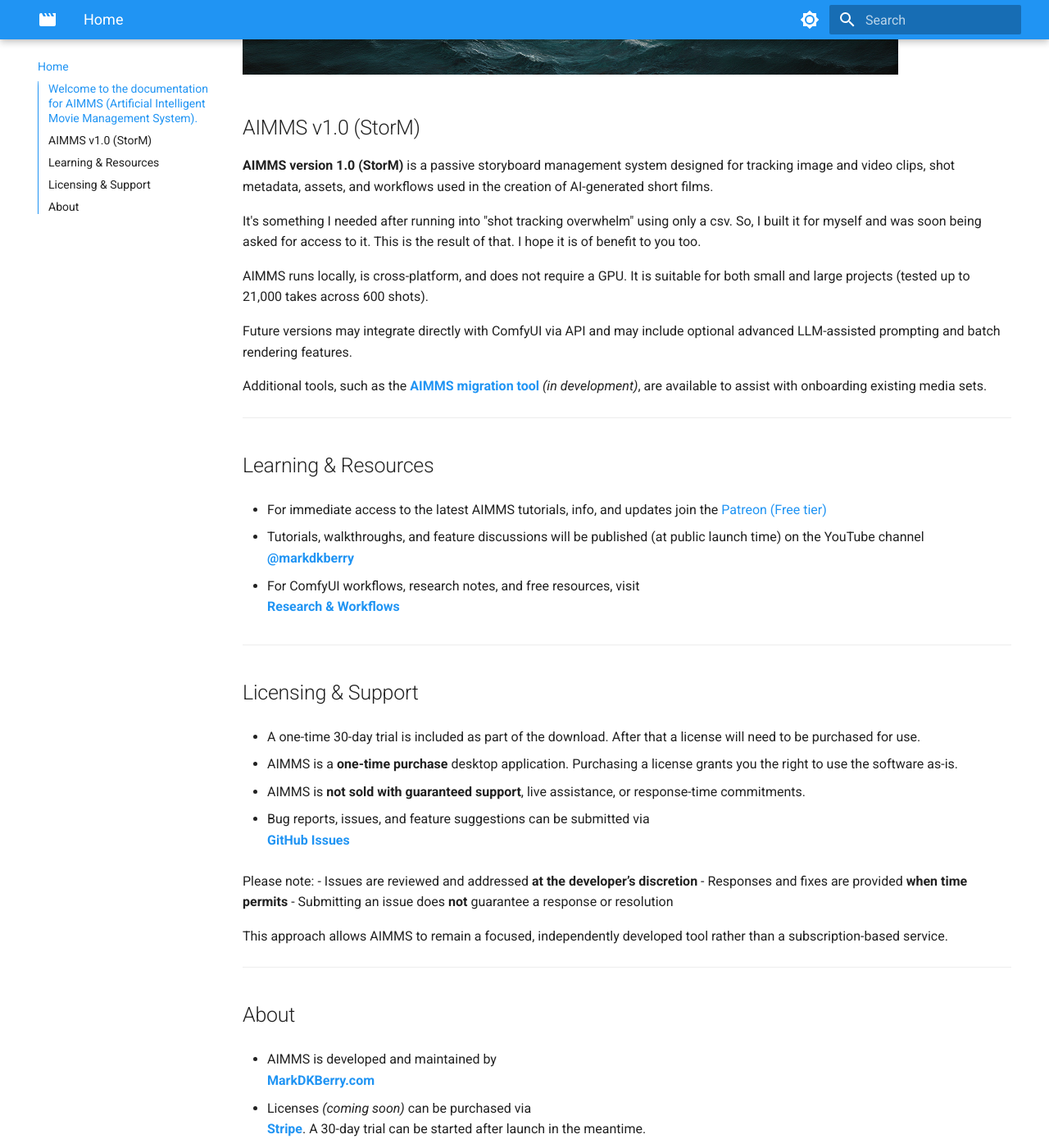
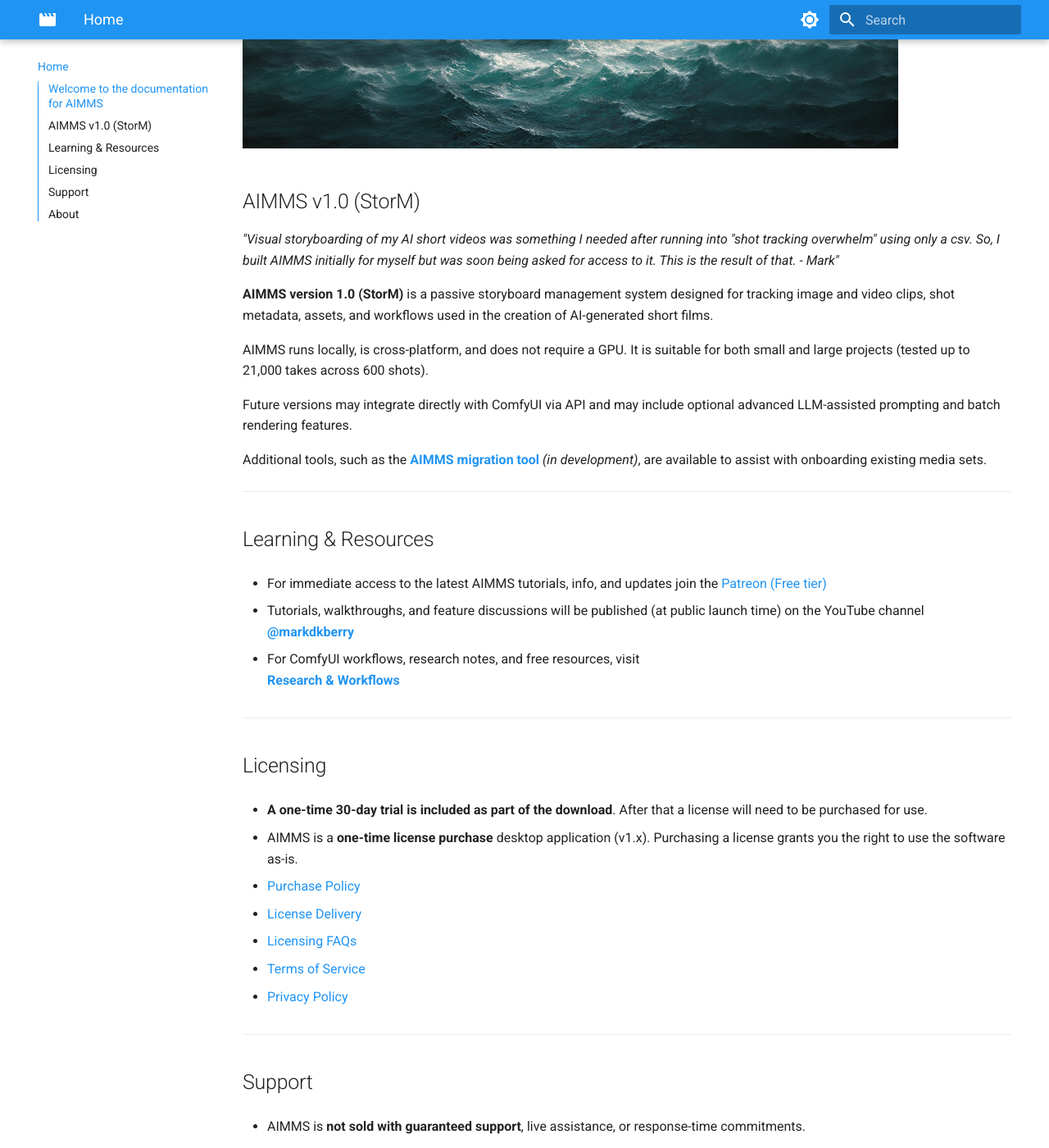
Before and after one commit to AI-Making-Movies/aimms-docs, an MkDocs documentation site: the page built from docs/index.md, in a window 1280 px wide and 1400 px high, scrolled down 863 px. Shown: the whole window at 82% size. Built offline with MkDocs 1.6.1 and Material for MkDocs 9.7.7, drawn with Linux system fonts in a browser that asks for light colours; the version menu is left out; some of the changed text lies outside the part shown.

Commit message:
updated index page info with licensing legal docs

```diff
--- a/docs/index.md
+++ b/docs/index.md
@@ -1,16 +1,22 @@
 # AIMMS Documentation
 
-## Welcome to the documentation for **AIMMS** *(Artificial Intelligent Movie Management System)*.
+## Welcome to the documentation for **AIMMS**
 
-***AIMMS initial launch is now underway, join [Patreon (Free Tier)](https://www.patreon.com/posts/aimms-vrs-1-0-149695165) to get access to the downloads. Documentation is ongoing. A series of [short video tutorials](https://www.youtube.com/watch?v=kVy8EBrjd0w&list=PLVCJTJhkunkRutnutiP9dgd6crw8MWEHN) on use available now to Patreon members, will be available to the public at full launch. - Feb 2026***
+*(Artificial Intelligent Movie Management System)*
+
+***AIMMS v1.0.0 (StorM) Storyboard Management Software initial launch is now underway, join [Patreon (Free Tier)](https://www.patreon.com/posts/aimms-vrs-1-0-149695165) to get access to the downloads.***
+
+*A series of [short video tutorials](https://www.youtube.com/watch?v=kVy8EBrjd0w&list=PLVCJTJhkunkRutnutiP9dgd6crw8MWEHN) are available to Patreon members, and will be available to the public at full launch (Expected Q1 2026)*
+
+*AIMMS is still evolving, as such this site will be a work-in-progress*
 
 ![AIMMS version 1.0.0 (StorM)](images/general/about-image.png)
 
 ## AIMMS v1.0 (StorM)
 
+*"Visual storyboarding of my AI short videos was something I needed after running into "shot tracking overwhelm" using only a csv. So, I built AIMMS initially for myself but was soon being asked for access to it. This is the result of that. - Mark"*
+
 **AIMMS version 1.0 (StorM)** is a passive storyboard management system designed for tracking image and video clips, shot metadata, assets, and workflows used in the creation of AI-generated short films.
-
-It's something I needed after running into "shot tracking overwhelm" using only a csv. So, I built it for myself and was soon being asked for access to it. This is the result of that. I hope it is of benefit to you too.
 
 AIMMS runs locally, is cross-platform, and does not require a GPU. It is suitable for both small and large projects (tested up to 21,000 takes across 600 shots).
 
@@ -32,11 +38,25 @@
 
 ---
 
-## Licensing & Support
+## Licensing
 
-- A one-time 30-day trial is included as part of the download. After that a license will need to be purchased for use.
+- **A one-time 30-day trial is included as part of the download**. After that a license will need to be purchased for use.
 
-- AIMMS is a **one-time purchase** desktop application. Purchasing a license grants you the right to use the software as-is.
+- AIMMS is a **one-time license purchase** desktop application (v1.x). Purchasing a license grants you the right to use the software as-is.
+
+- [Purchase Policy](https://markdkberry.com/aimms-docs/purchase-policy/)
+
+- [License Delivery](https://markdkberry.com/aimms-docs/license-delivery/)
+
+- [Licensing FAQs](https://markdkberry.com/aimms-docs/faq/)
+
+- [Terms of Service](https://markdkberry.com/aimms-docs/terms/)
+
+- [Privacy Policy](https://markdkberry.com/aimms-docs/privacy/)
+
+---
+
+## Support
 
 - AIMMS is **not sold with guaranteed support**, live assistance, or response-time commitments.
 
@@ -55,10 +75,12 @@
 ## About
 
 - AIMMS is developed and maintained by
-  [**MarkDKBerry.com**](https://www.markdkberry.com)
+  [**MarkDKBerry.com**](https://www.markdkberry.com/software)
 
 - Licenses *(coming soon)* can be purchased via
-  [**Stripe**](). A 30-day trial can be started after launch in the meantime.
+  [**Stripe**]().
+
+- **A one-time 30-day trial can be started at any time**, and is recommended before purchasing a license to ensure system compatibility.
 
 
 ***Now go to the top menu and select "Getting Started"***
```
